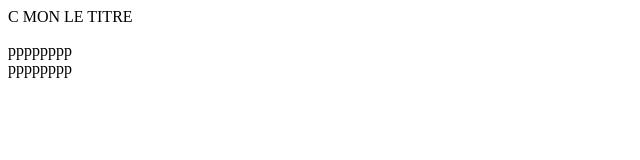
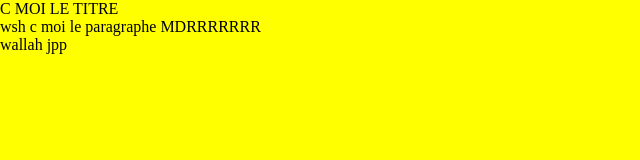
Before and after one commit to REIG3N/cours-A2, a plain HTML site: page index.html in a window 1280 px wide. Shown: the whole page, without its empty margins (0-640 px from the left). Drawn offline with Linux system fonts and the light colour scheme.

Commit message:
CSS DE BASE

```diff
--- a/index.html
+++ b/index.html
@@ -4,17 +4,17 @@
     <meta charset="UTF-8">
     <meta http-equiv="X-UA-Compatible" content="IE=edge">
     <meta name="viewport" content="width=device-width, initial-scale=1.0">
-
+    <link href="style.css" rel="stylesheet">
     <title>Cours GIT</title>
 </head>
 <body>
 <header>
-    C MON LE TITRE
+    C MOI LE TITRE
 </header>
 
 <p>
-    pppppppp <br>
-    pppppppp
+    wsh c moi le paragraphe MDRRRRRRR<br>
+    wallah jpp
 </p>
 
 
--- /dev/null
+++ b/style.css
@@ -0,0 +1,5 @@
+*{
+    margin:0;
+    padding:0;
+    background-color: yellow;
+}
```
